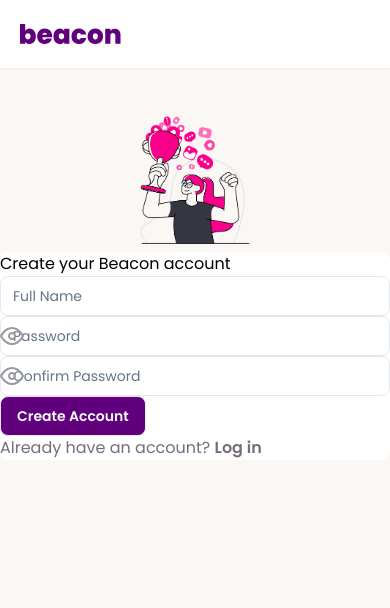
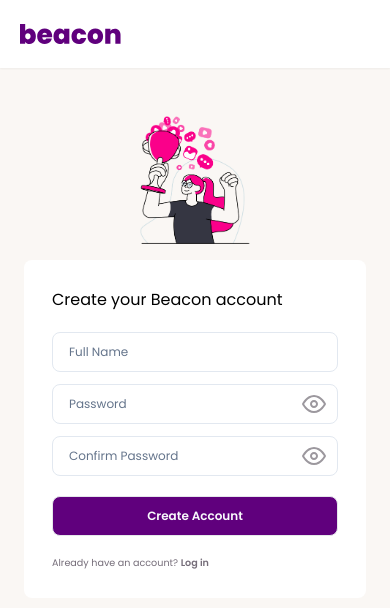
Before and after one commit to CursedAFK/beacon, a Next.js app: page /auth in a window 390 px wide. Shown: the top 608 px of the page. Built offline with nearby package versions, Linux system fonts and the light colour scheme.

Commit message:
done with auth mobile ui

```diff
--- a/components/Auth/FormSection.tsx
+++ b/components/Auth/FormSection.tsx
@@ -42,15 +42,18 @@
   ) => {}
 
   return (
-    <section className='md:w-[45%] md:p-10 rounded-lg bg-white md:space-y-7 md:h-[40rem]'>
-      <p className='md:text-2xl'>
+    <section className='md:w-[45%] p-7 md:p-10 rounded-lg bg-white space-y-5 md:space-y-7 md:h-[40rem] mt-2 md:mt-0 mx-6 md:mx-0'>
+      <p className='md:text-2xl text-base'>
         {authState === 'login'
           ? 'Login to your Beacon account'
           : 'Create your Beacon account'}
       </p>
 
       <Form {...form}>
-        <form onSubmit={form.handleSubmit(onSubmit)} className='md:space-y-4'>
+        <form
+          onSubmit={form.handleSubmit(onSubmit)}
+          className='md:space-y-4 space-y-3'
+        >
           <FormField
             control={form.control}
             name='fullName'
@@ -63,7 +66,7 @@
                     type='text'
                     placeholder='Full Name'
                     {...field}
-                    className='md:text-base md:py-4 md:px-5 rounded-lg'
+                    className='md:text-base text-xs py-3 md:py-4 px-4 md:px-5 rounded-lg'
                   />
                 </FormControl>
 
@@ -84,18 +87,18 @@
                     type={isPasswordVisible ? 'text' : 'password'}
                     placeholder='Password'
                     {...field}
-                    className='md:text-base md:py-4 md:pl-5 md:pr-14 rounded-lg'
+                    className='md:text-base text-xs py-3 md:py-4 pl-4 md:pl-5 pr-12 md:pr-14 rounded-lg'
                   />
                 </FormControl>
 
                 {!isPasswordVisible ? (
                   <EyeOutline
-                    className='absolute top-0 md:right-4 cursor-pointer hover:brightness-50 transition'
+                    className='absolute top-0 right-3 md:right-4 cursor-pointer hover:brightness-50 transition'
                     setIsPasswordVisible={setIsPasswordVisible}
                   />
                 ) : (
                   <EyeOutlineCrossed
-                    className='absolute top-0 md:right-4 cursor-pointer hover:brightness-50 transition'
+                    className='absolute top-0 right-3 md:right-4 cursor-pointer hover:brightness-50 transition'
                     setIsPasswordVisible={setIsPasswordVisible}
                   />
                 )}
@@ -116,18 +119,18 @@
                       type={isPasswordVisible ? 'text' : 'password'}
                       placeholder='Confirm Password'
                       {...field}
-                      className='md:text-base md:py-4 md:pl-5 md:pr-14 rounded-lg'
+                      className='md:text-base text-xs py-3 md:py-4 pl-4 md:pl-5 pr-12 md:pr-14 rounded-lg'
                     />
                   </FormControl>
 
                   {!isPasswordVisible ? (
                     <EyeOutline
-                      className='absolute top-0 md:right-4 cursor-pointer hover:brightness-50 transition'
+                      className='absolute top-0 right-3 md:right-4 cursor-pointer hover:brightness-50 transition'
                       setIsPasswordVisible={setIsPasswordVisible}
                     />
                   ) : (
                     <EyeOutlineCrossed
-                      className='absolute top-0 md:right-4 cursor-pointer hover:brightness-50 transition'
+                      className='absolute top-0 right-3 md:right-4 cursor-pointer hover:brightness-50 transition'
                       setIsPasswordVisible={setIsPasswordVisible}
                     />
                   )}
@@ -139,7 +142,7 @@
           <div>
             <Button
               type='submit'
-              className='md:w-full md:py-5 rounded-lg md:mt-3 md:text-base font-semibold border bg-[#60007D]'
+              className='w-full py-4 md:py-5 rounded-lg mt-2 md:mt-3 text-xs md:text-base font-semibold border bg-[#60007D]'
             >
               {authState === 'login' ? 'Login' : 'Create Account'}
             </Button>
@@ -148,7 +151,7 @@
       </Form>
 
       {authState === 'login' ? (
-        <p className='text-[#756D79] md:text-xs'>
+        <p className='text-[#756D79] text-[0.6rem] md:text-xs'>
           Don&apos;t have an account?{' '}
           <span
             className='font-semibold cursor-pointer hover:underline active:underline'
@@ -158,7 +161,7 @@
           </span>
         </p>
       ) : (
-        <p className='text-[#756D79] md:text-xs'>
+        <p className='text-[#756D79] text-[0.6rem] md:text-xs'>
           Already have an account?{' '}
           <span
             className='font-semibold cursor-pointer hover:underline active:underline'
```
